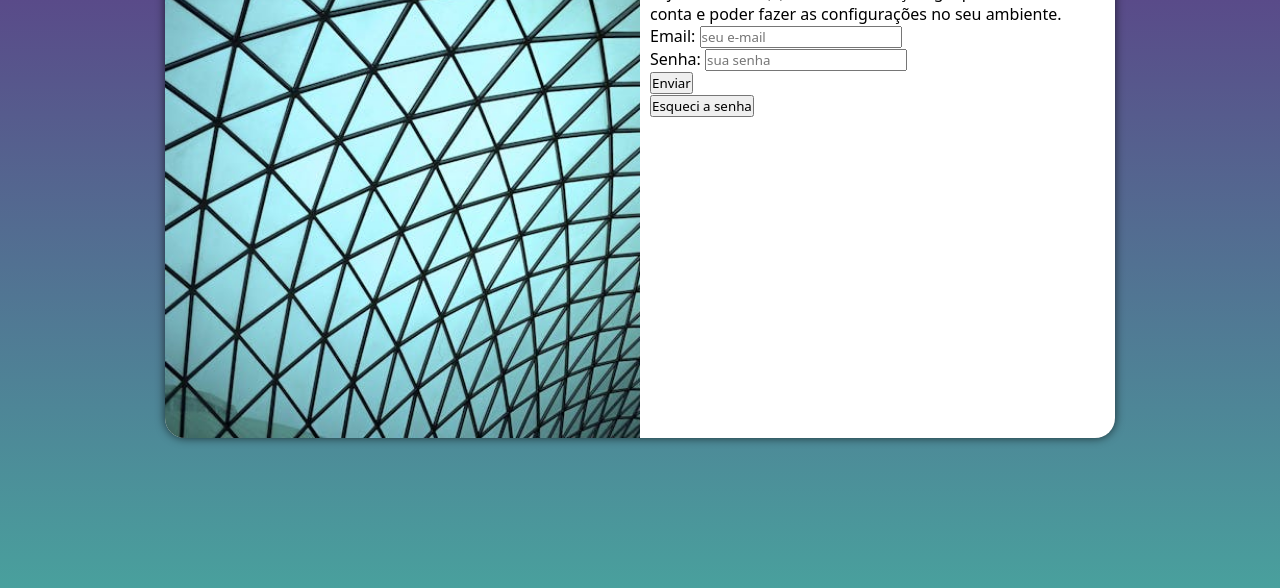
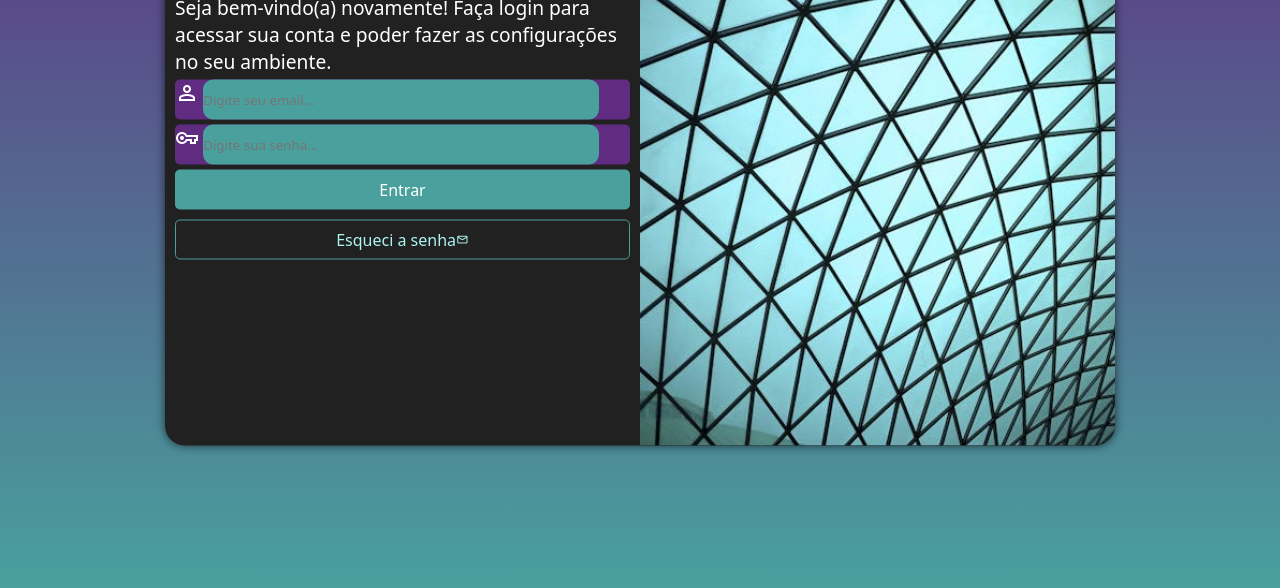
Before and after one commit to guilhermealucard/projeto-login, a plain HTML site: page index.html in a window 1280 px wide. Shown: the part 212-800 px from the top of the page. Drawn offline with nearby package versions, Linux system fonts and the light colour scheme.

Commit message:
Update 13/03

```diff
--- a/estilos/mediaquery.css
+++ b/estilos/mediaquery.css
@@ -46,13 +46,21 @@ Extra large devices (laptops e desktops grandes, acima de 1200px*/
 
 
 section#login > div#formulario {
-  float: right;
+  float: left;
   width: 50%;
 }
 
 section#login > div#imagem {
-  float: left;
+  float: right;
   width: 50%;
   height: 100%;
 }
+
+div#formulario > h1 {
+  font-size: 2em;
 }
+
+div#formulario > p {
+  font-size: 1.2em;
+}
+}
--- a/estilos/style.css
+++ b/estilos/style.css
@@ -33,13 +33,14 @@ section#login {
   left: 50%;
   transform: translate(-50%, -50%);
 
-  background-color: white;
+  background-color: rgb(34, 33, 33);
+  color: rgb(255, 255, 255);
   border-radius: 20px;
   width: 250px;
-  height: 500px;
+  height: 515px;
   overflow: hidden;
   box-shadow: 0px 0px 10px rgba(0, 0, 0, 0.658);
-  transition: width 1s, height .3s;
+  transition: width 1s, height 0.3s;
   transition-timing-function: ease;
 }
 
@@ -54,3 +55,81 @@ section#login > div#imagem {
   background-size: cover;
   height: 200px;
 }
+
+div#formulario > h1 {
+  text-align: center;
+  margin-bottom: 10px;
+}
+
+div#formulario > p {
+  font-size: 0.8em;
+}
+
+form > div.campo {
+  background-color: #5f2c82;
+  width: 100%;
+  display: block;
+  height: 40px;
+  border-radius: 5px;
+  margin: 5px /*em cima e embaixo*/ 0px /*esquerda e direita*/;
+}
+
+form > div > input[type='email'],
+[type='password'] {
+  border-radius: 10px;
+  border: none;
+  height: 100%;
+  width: 87%
+;
+  background-color: #49a09d;
+  color: white;
+
+}
+
+form > div.campo > span {
+
+}
+
+form > div.campo > label {
+  display: none;
+}
+
+form > div > input[type='submit'] {
+  display: block;
+  font-size: 1em;
+  width: 100%;
+  height: 40px;
+  border: none;
+  border-radius: 5px;
+  background-color: #49a09d;
+  color: white;
+  cursor: pointer;
+}
+
+form > div > input[type='submit']:hover {
+  background-color: #2b5c5a;
+}
+
+form > a.botao {
+  display: block;
+  width: 100%;
+  height: 40px;
+  padding-top: 8px;
+  margin-top: 10px;
+
+  text-align: center;
+  text-decoration: none;
+  color: #aaf5f2;
+  font-size: 1em;
+
+  border: 1px solid #49a09d;
+  border-radius: 5px;
+}
+
+form > a.botao > span {
+  font-size: 0.8em;
+}
+
+form > a.botao:hover {
+  background-color: #49a09d;
+}
--- a/index.html
+++ b/index.html
@@ -6,6 +6,7 @@
   <title>Projeto Login</title>
   <link rel="stylesheet" href="estilos/style.css">
   <link rel="stylesheet" href="estilos/mediaquery.css">
+  <link rel="stylesheet" href="https://fonts.googleapis.com/css2?family=Material+Symbols+Outlined:opsz,wght,FILL,GRAD@20..48,100..700,0..1,-50..200" />
 </head>
 <body>
   <main>
@@ -15,23 +16,29 @@
       </div>
       <div id="formulario">
         <h1>Login</h1>
-        <p>Seja bem-vindo(a) novamente. Faça login para acessar sua conta e poder fazer as configurações no seu ambiente.</p>
+        <p>Seja bem-vindo(a) novamente!
+        Faça login para acessar sua conta e poder fazer as configurações no seu ambiente.</p>
+        <form action="cadastro.php" method="post" autocomplete="on">
+        <div class="campo">
+          <span class="material-symbols-outlined">
+            person
+            </span>
+          <input type="email" name="login" id="ilogin" autocomplete="email" required maxlength="30" placeholder="Digite seu email...">
+          <label for="ilogin">Login</label>
+        </div>
 
-        <form action="login.php" method="post">
-          <div><label for="id-email">Email:</label>
-          <input type="email" name="email" id="id-email" placeholder="seu e-mail" autocomplete="email"></div>
-          <div>
-            <label for="id-senha">Senha:</label>
-            <input type="password" name="senha" id="id-senha" placeholder="sua senha" autocomplete="current-password">
-          </div>
-          <div class="submit">
-            <input type="submit" value="Enviar">
-          </div>
-            <div class="submit">
-              <input type="button" value="Esqueci a senha">
-            </div>
+        <div class="campo">
+          <span class="material-symbols-outlined">
+            vpn_key
+            </span>
+          <input type="password" name="senha" id="isenha" autocomplete="current-password" required minlength="8" maxlength="20" placeholder="Digite sua senha...">
+          <label for="isenha">Senha</label>
+        </div>
+        <div><input type="submit" value="Entrar"></div>
+        <a href="esqueci.html" class="botao">Esqueci a senha<span class="material-symbols-outlined" id="cartinha">
+          mail
+          </span></a></form>
 
-        </form>
     </section>
   </main>
 </body>
```
